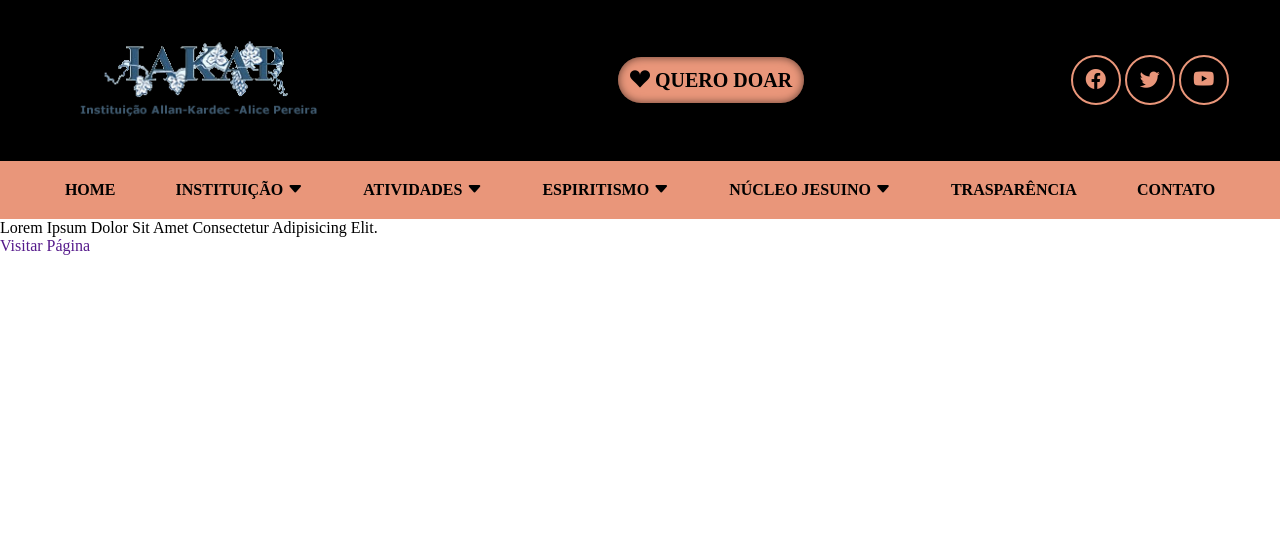
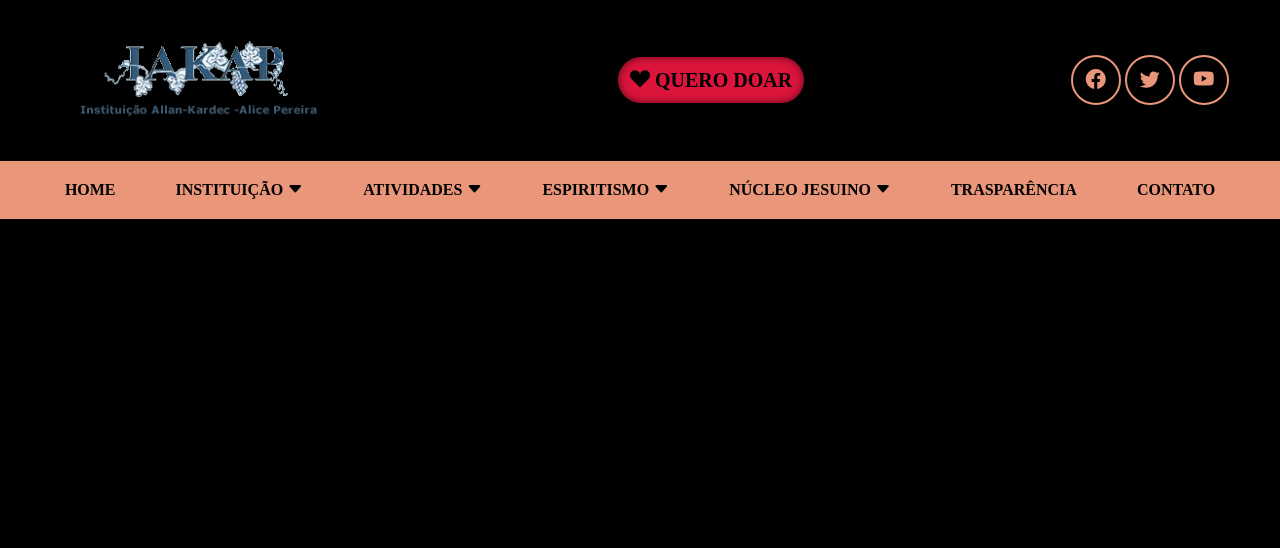
Before and after one commit to gabriellopes-fullstack/project-institucional, a plain HTML site: page index.html in a window 1280 px wide. Drawn offline with nearby package versions, Linux system fonts and the light colour scheme.

Commit message:
update - header_complete

```diff
--- a/index.html
+++ b/index.html
@@ -24,11 +24,11 @@
                     </div>
 
                     <div class="doacao">
-                        <a href=""> <i class="bi bi-suit-heart-fill"></i> QUERO DOAR</a>
+                        <a href="https://iakap.org.br/seja-doador/"> <i class="bi bi-suit-heart-fill"></i> QUERO DOAR</a>
                     </div>
 
                     <div class="btn-social">
-                        <a href="#"><button><i class="bi bi-facebook"></i></button></a>
+                        <a href="https://www.facebook.com/profile.php?id=100066248512459#"><button><i class="bi bi-facebook"></i></button></a>
                         <a href="#"><button><i class="bi bi-twitter"></i></button></a>
                         <a href="#"><button><i class="bi bi-youtube"></i></button></a>
                     </div>
@@ -88,15 +88,13 @@
         </header>
 
         <div>
-
             <section>
                 <div>
                     <h3></h3>
-                    <p>Lorem ipsum dolor sit amet consectetur adipisicing elit.</p>
-                    <a href="">Visitar Página</a>
+                    <p></p>
+                    <a href=""></a>
                 </div>
             </section>
-
         </div>
 
         <main class="content">
--- a/style.css
+++ b/style.css
@@ -8,6 +8,10 @@
     text-decoration: none;
     text-transform: capitalize;
     box-sizing: border-box;
+}
+
+body {
+    background-color: black;
 }
 
 .interface {
@@ -48,7 +52,7 @@ header {
 
 .doacao a {
     font-size: 20px;
-    background-color: darksalmon;
+    background-color: crimson;
     padding: 12px;
     border-radius: 50px;
     color: #000;
@@ -65,6 +69,14 @@ header {
 
 .btn-social i{
     color: darksalmon;
+}
+
+.btn-social i:hover {
+    color: crimson;
+}
+
+.btn-social button:hover {
+    border: 2px solid crimson;
 }
 
 .bottom-header nav ul{
```
